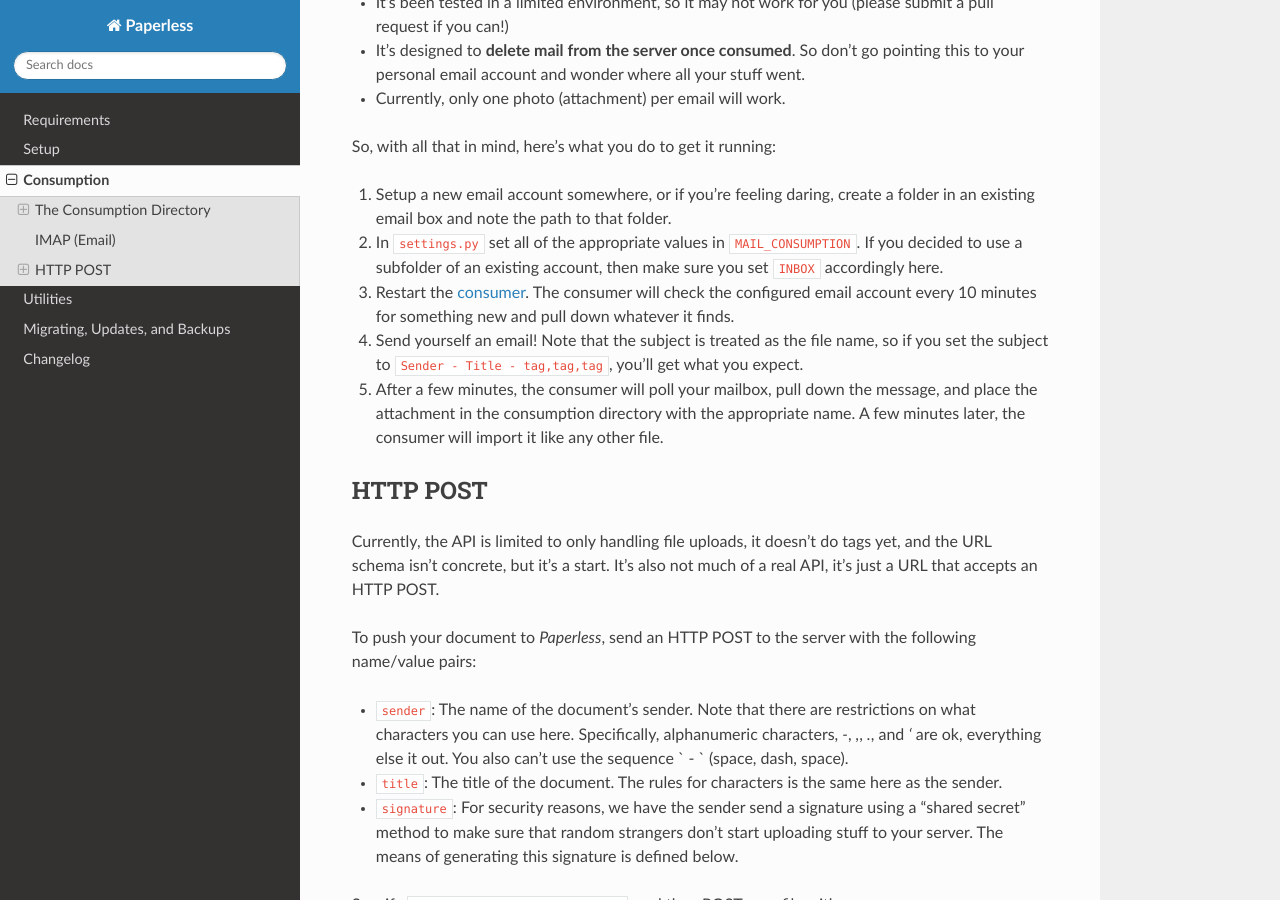
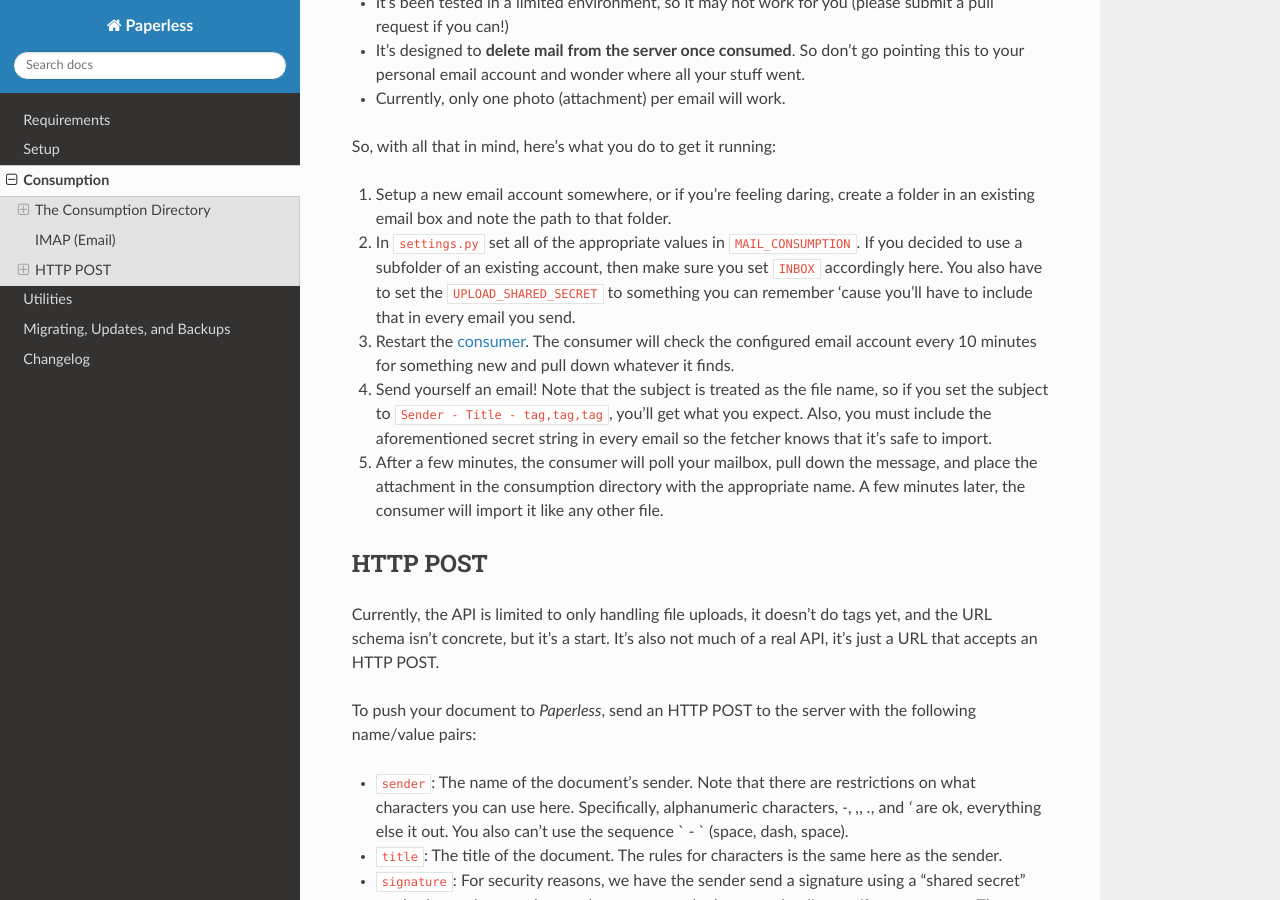
Before and after one commit to repoRangee/Large-scale, a Sphinx documentation site: the page built from docs/consumption.rst, in a window 1280 px wide and 900 px high, scrolled down 1470 px. Built offline with Sphinx 7.4.7 and the Read the Docs theme 3.1.0, drawn with Linux system fonts in a browser that asks for light colours; formulas are drawn with MathJax 3.

Commit message:
Added support for a shared secret in email

```diff
--- a/docs/consumption.rst
+++ b/docs/consumption.rst
@@ -90,13 +90,16 @@ So, with all that in mind, here's what you do to get it running:
    folder in an existing email box and note the path to that folder.
 2. In ``settings.py`` set all of the appropriate values in ``MAIL_CONSUMPTION``.
    If you decided to use a subfolder of an existing account, then make sure you
-   set ``INBOX`` accordingly here.
+   set ``INBOX`` accordingly here.  You also have to set the
+   ``UPLOAD_SHARED_SECRET`` to something you can remember 'cause you'll have to
+   include that in every email you send.
 3. Restart the :ref:`consumer <utilities-consumer>`.  The consumer will check
    the configured email account every 10 minutes for something new and pull down
    whatever it finds.
 4. Send yourself an email!  Note that the subject is treated as the file name,
    so if you set the subject to ``Sender - Title - tag,tag,tag``, you'll get
-   what you expect.
+   what you expect.  Also, you must include the aforementioned secret string in
+   every email so the fetcher knows that it's safe to import.
 5. After a few minutes, the consumer will poll your mailbox, pull down the
    message, and place the attachment in the consumption directory with the
    appropriate name.  A few minutes later, the consumer will import it like any
```
Also changed, not shown: 2 other files.
